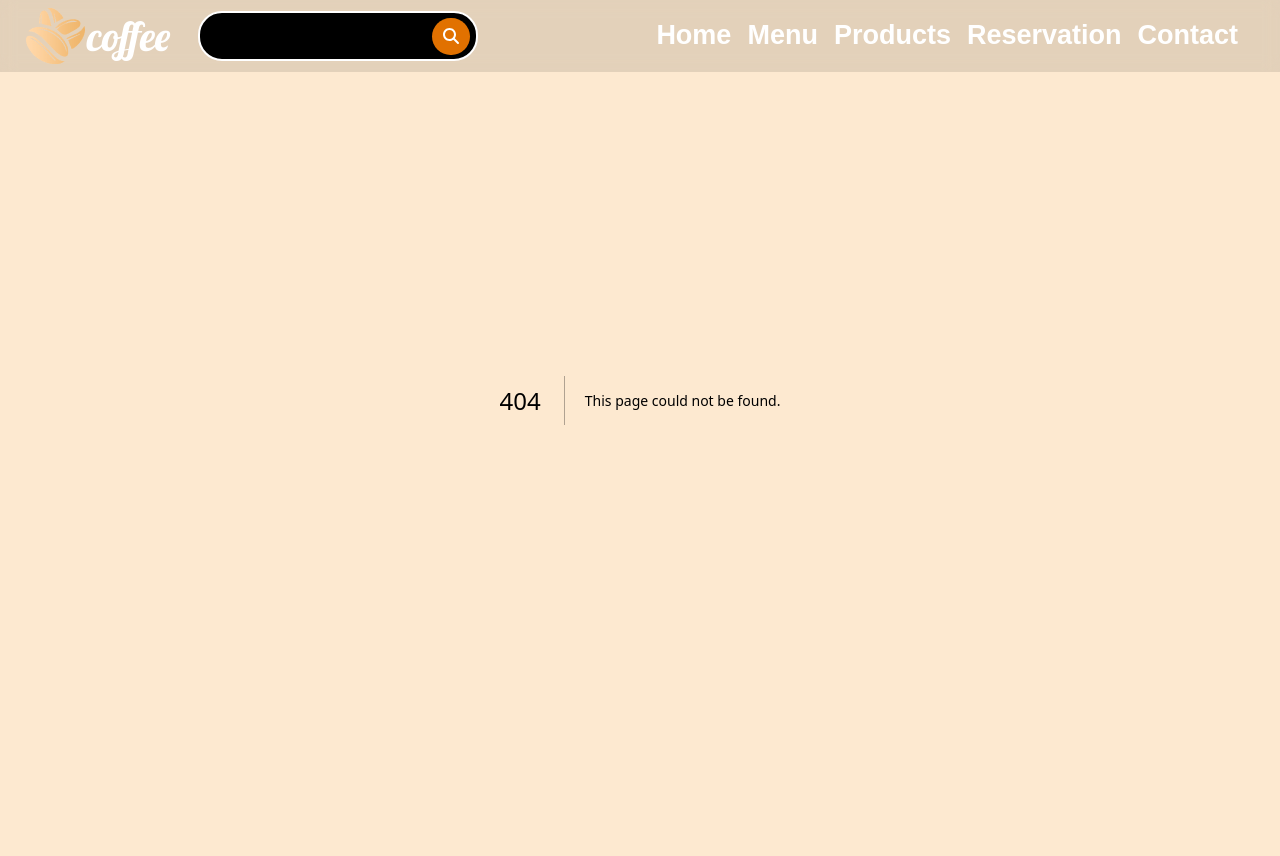
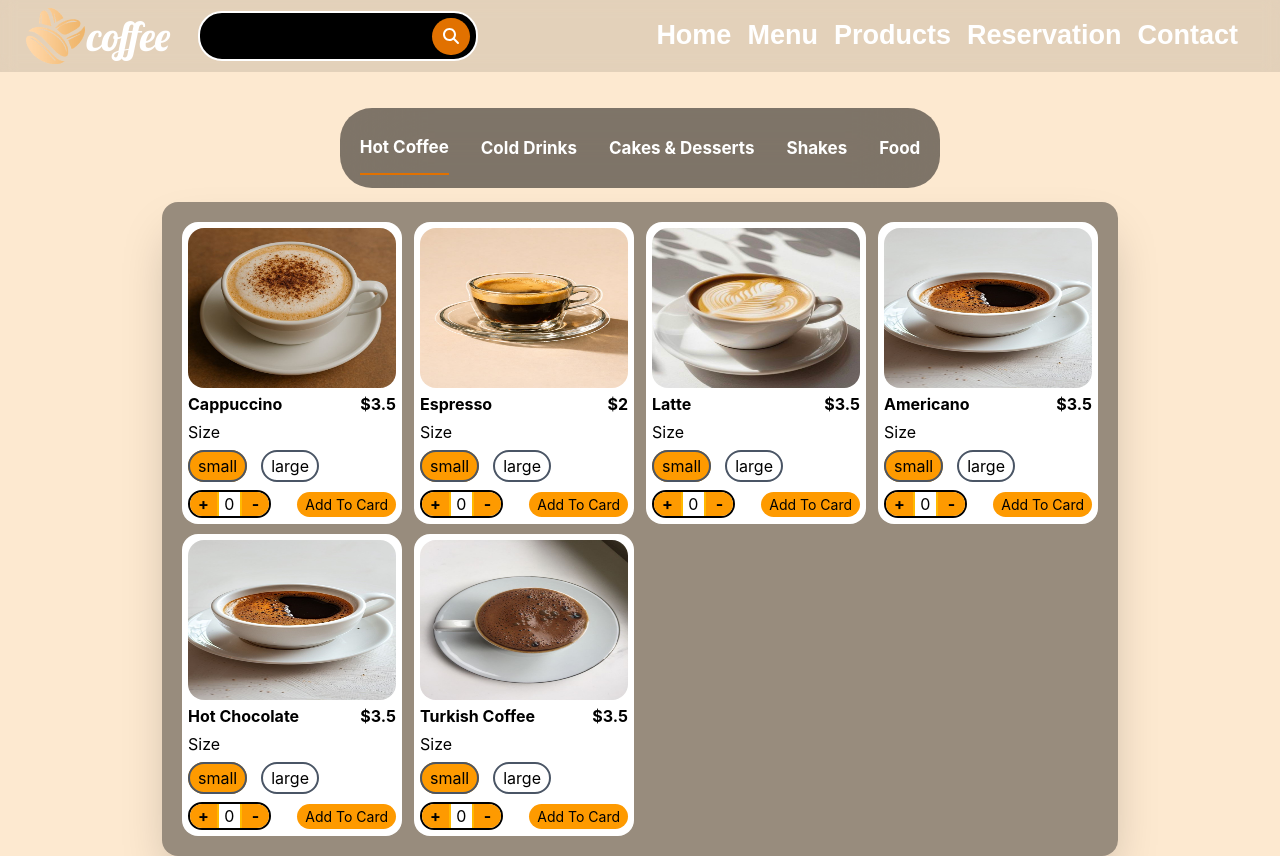
Before and after one commit to ArashAfazel/cafe-website, a Next.js app: page /menu in a window 1280 px wide. Before the commit this address had no page. Before the commit the page ends 800 px from the top, so only its background shows below. Built offline with nearby package versions, Linux system fonts and the light colour scheme; data requests are answered from the project's data file; a web font is replaced by a local one.

Commit message:
feat: Add Menu Page

```diff
--- a/pages/index.js
+++ b/pages/index.js
@@ -1,25 +1,38 @@
-import Slider from "@/components/modules/Slider/Slider";
-import About from "@/components/modules/About/About";
-import Categories from "@/components/modules/Categories/Categories";
-import Products from "@/components/modules/Products/Products";
-import Services from "@/components/modules/Services/Services";
-import Instagram from "@/components/modules/Instagram/Instgram";
+import Slider from "@/components/tempalates/Home/Slider";
+import About from "@/components/tempalates/Home/About";
+import Categories from "@/components/tempalates/Home/Categories";
+import Products from "@/components/tempalates/Home/Products";
+import Services from "@/components/tempalates/Home/Services";
+import Instagram from "@/components/tempalates/Home/Instagram";
 import Footer from "@/components/modules/Footer/Footer";
-export default function Home() {
+export default function Home({ data }) {
   return (
     <>
       <Slider />
-      <div className="w-full flex justify-center mt-12.5 ">
+      <div className="relative">
+        <div className="w-full absolute -top-3 sm:-top-11 z-10">
+          <img className="w-full h-full" src="/images/overlay-top.png" />
+        </div>
+        <div className="w-full flex justify-center pt-12.5 ">
           <div className="w-[80%] containercolor shadow-2xl backdrop-blur-[1px] rounded-2xl">
             <About />
             <Categories />
-      <Products />
-
+            <Products data={data} />
             <Services />
             <Instagram />
           </div>
         </div>
-      <Footer/>
+      </div>
+      <Footer />
     </>
   );
 }
+export async function getStaticProps() {
+  const res = await fetch("http://localhost:3000/products");
+  const data = await res.json();
+  return {
+    props: {
+      data,
+    },
+  };
+}
--- /dev/null
+++ b/pages/menu/index.js
@@ -0,0 +1,68 @@
+import MenuCard from "@/components/modules/MenuCard/MenuCard";
+import { useState } from "react";
+
+export default function menu({ data }) {
+  const [category, setCategory] = useState("hot-coffee");
+  const filterProducts = data.filter((item) => item.category == category);
+  console.log(filterProducts);
+  return (
+    <>
+      <div className="w-full min-h-screen menu-bg">
+        <div className="pt-23 sm:pt-27 w-full flex justify-center">
+          <div className="   w-full ">
+            <div className="flex justify-center  ">
+              <ul className=" flex justify-center max-sm:w-full h-[80px] items-center gap-x-5 sm:gap-x-8 bg-black/50 text-white  backdrop-blur-2xl sm:px-5  pt-3.5 sm:rounded-4xl  sm:text-[17px] text-[17px] font-bold  text-center px-1">
+                <li
+                  className={`${category == "hot-coffee" ? "border-b-2 border-b-amber-600 " : ""} pb-3 cursor-pointer`}
+                  onClick={() => setCategory("hot-coffee")}
+                >
+                  Hot Coffee
+                </li>
+                <li
+                  className={`${category == "cold-drinks" ? "border-b-2 border-b-amber-600 " : ""} pb-3 cursor-pointer`}
+                  onClick={() => setCategory("cold-drinks")}
+                >
+                  Cold Drinks
+                </li>
+                <li
+                  className={`${category == "cakes&desserts" ? "border-b-2 border-b-amber-600 " : ""} pb-3 cursor-pointer`}
+                  onClick={() => setCategory("cakes&desserts")}
+                >
+                  Cakes & Desserts
+                </li>
+                <li
+                  className={`${category == "shakes" ? "border-b-2 border-b-amber-600 " : ""} pb-3 cursor-pointer`}
+                  onClick={() => setCategory("shakes")}
+                >
+                  Shakes
+                </li>
+                <li
+                  className={`${category == "food" ? "border-b-2 border-b-amber-600 " : ""} pb-3 cursor-pointer`}
+                  onClick={() => setCategory("food")}
+                >
+                  Food
+                </li>
+              </ul>
+            </div>
+            <div className="w-full flex justify-center ">
+              <div className=" h-auto bg-black/40 backdrop-blur-[2px] rounded-2xl shadow-2xl grid grid-cols-2 sm:grid-cols-2 lg:grid-cols-3 xl:grid-cols-4 gap-x-3 gap-y-2.5 p-2 sm:p-5 mt-3.5">
+                {filterProducts.map((item) => (
+                  <MenuCard key={item.id} data={item} />
+                ))}
+              </div>
+            </div>
+          </div>
+        </div>
+      </div>
+    </>
+  );
+}
+export async function getStaticProps(context) {
+  const res = await fetch("http://localhost:3000/menu");
+  const data = await res.json();
+  return {
+    props: {
+      data,
+    },
+  };
+}
```
Lines whose indentation alone changed are shown as unchanged.
